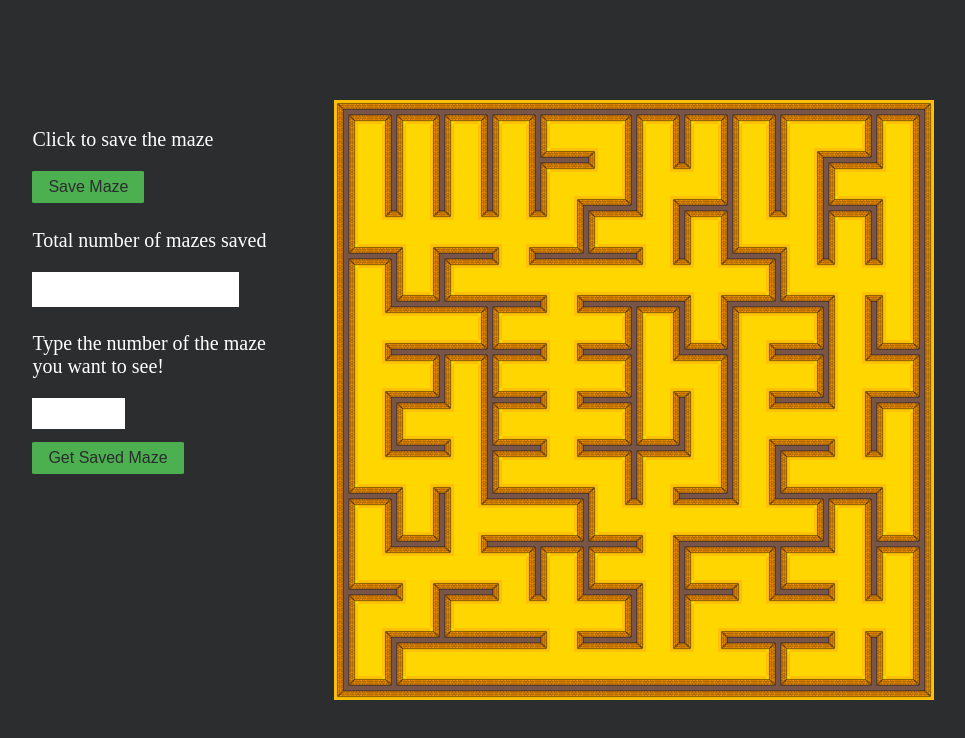
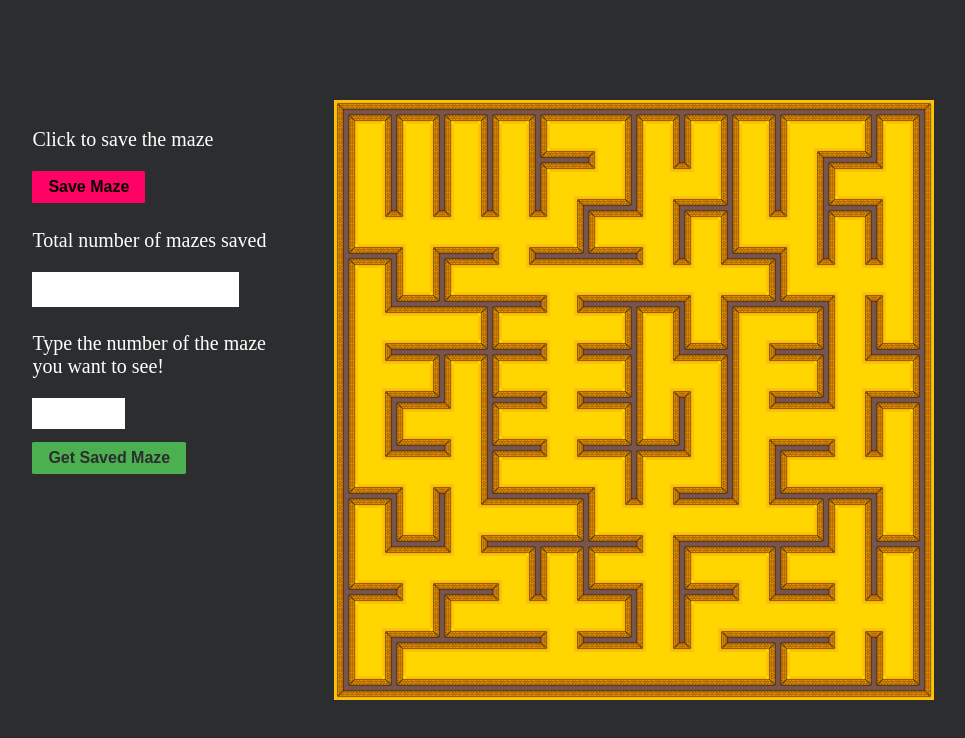
Before and after one commit to Mathiasblm/Sidste-Programmeringsprojekt, a website: page index.html in a window 1280 px wide. In both pictures the pointer is over the button "Save Maze". Shown: the whole page, without its empty margins (6-971 px from the left). Drawn offline with Linux system fonts and the light colour scheme; no server answers.

Commit message:
funny buttons

```diff
--- a/style.css
+++ b/style.css
@@ -38,6 +38,14 @@ button{
     display: inline-block;
     font-size: 16px;
     border-radius: 2%;
+    cursor: pointer;
+    font-weight: 550;
+    transition: 0.3s;
+}
+
+button:hover{
+    background-color: #ff0266;
+    color: #000;
 }
 
 .getSavedMaze{
```
Also changed, not shown: README.md.
